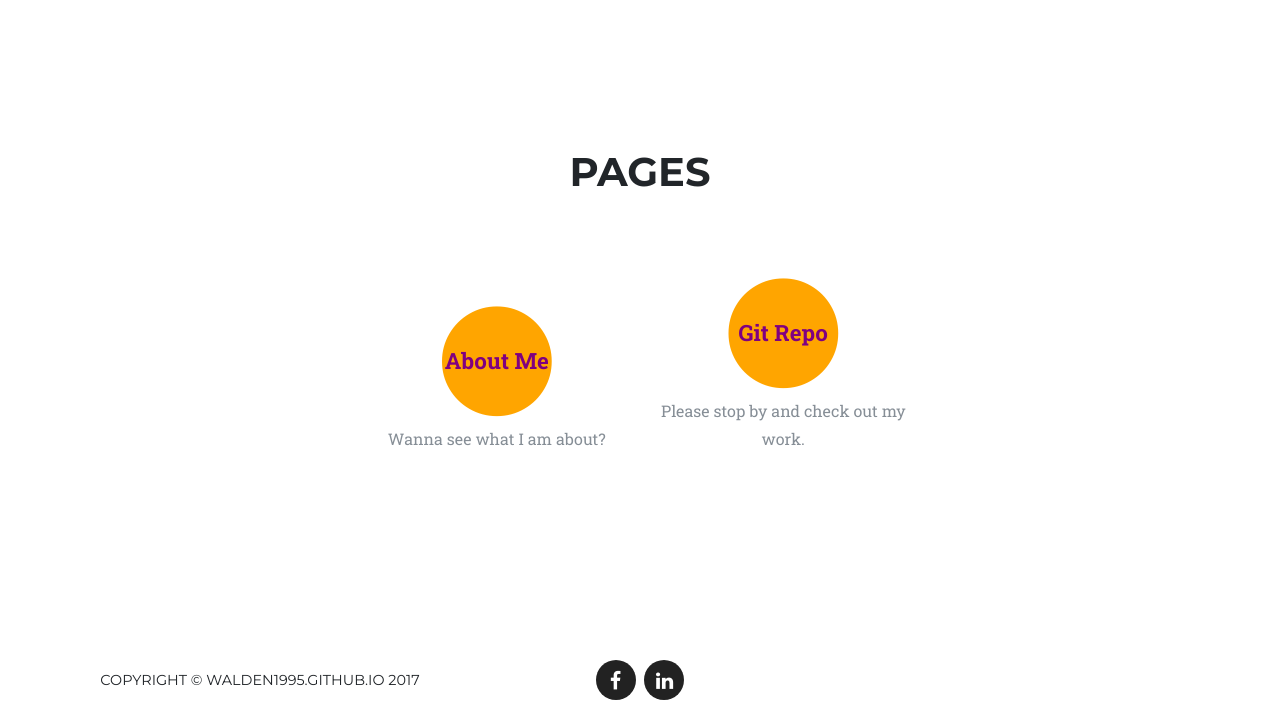
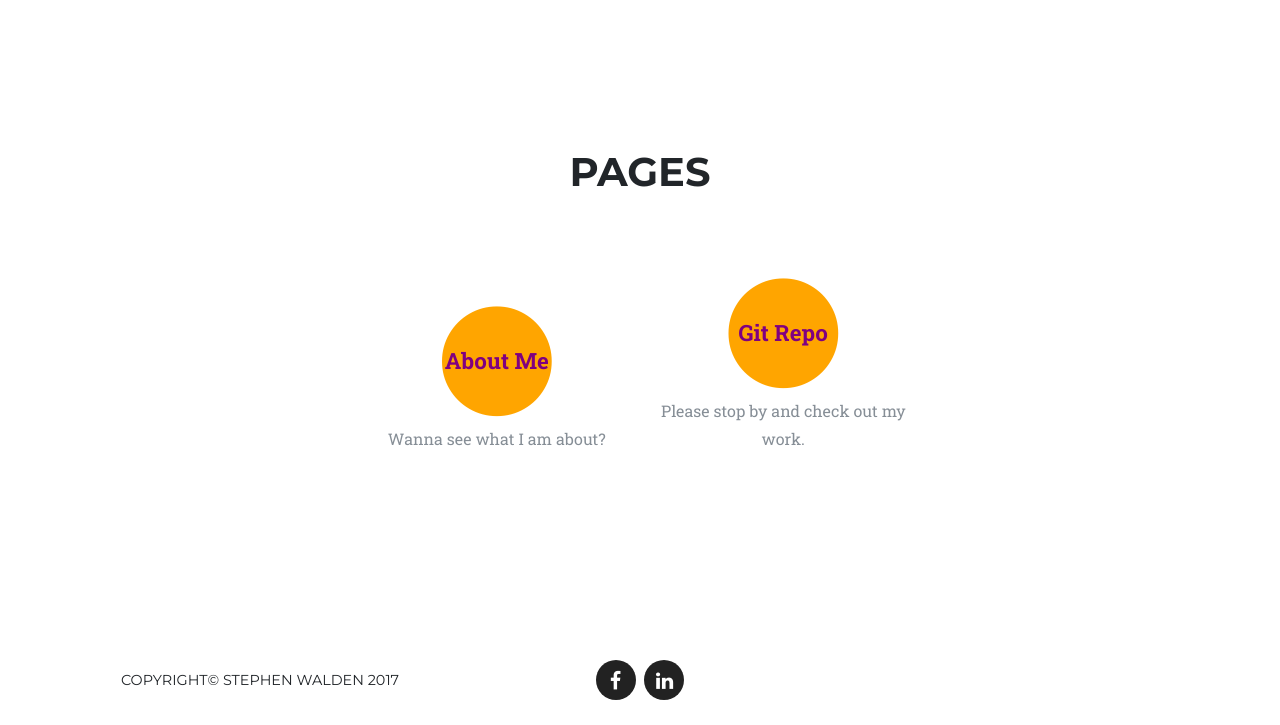
Before and after one commit to Walden21/Walden21.github.io, a website: page index.html in a window 1280 px wide. Shown: the part 755-1480 px from the top of the page. Drawn offline with nearby package versions, Linux system fonts and the light colour scheme; a web font is replaced by a local one.

Commit message:
Changed copyright info/ footer info

```diff
--- a/index.html
+++ b/index.html
@@ -101,15 +101,10 @@
       <div class="container">
         <div class="row">
           <div class="col-md-4">
-            <span class="copyright">Copyright &copy; walden1995.github.io 2017</span>
+            <span class="copyright">Copyright&copy; Stephen Walden 2017</span>
           </div>
           <div class="col-md-4">
             <ul class="list-inline social-buttons">
-              <!-- <li class="list-inline-item">
-                <a href="#">
-                  <i class="fa fa-twitter"></i>
-                </a>
-              </li> -->
               <li class="list-inline-item">
                 <a href="https://www.facebook.com/stephen.walden.100" target="_blank">
                   <i class="fa fa-facebook"></i>
@@ -122,16 +117,6 @@
               </li>
             </ul>
           </div>
-          <!--<div class="col-md-4">
-            <ul class="list-inline quicklinks">
-              <li class="list-inline-item">
-                <a href="#">Privacy Policy</a>
-              </li>
-              <li class="list-inline-item">
-                <a href="#">Terms of Use</a>
-              </li>
-            </ul>
-          </div>-->
         </div>
       </div>
     </footer>
```
